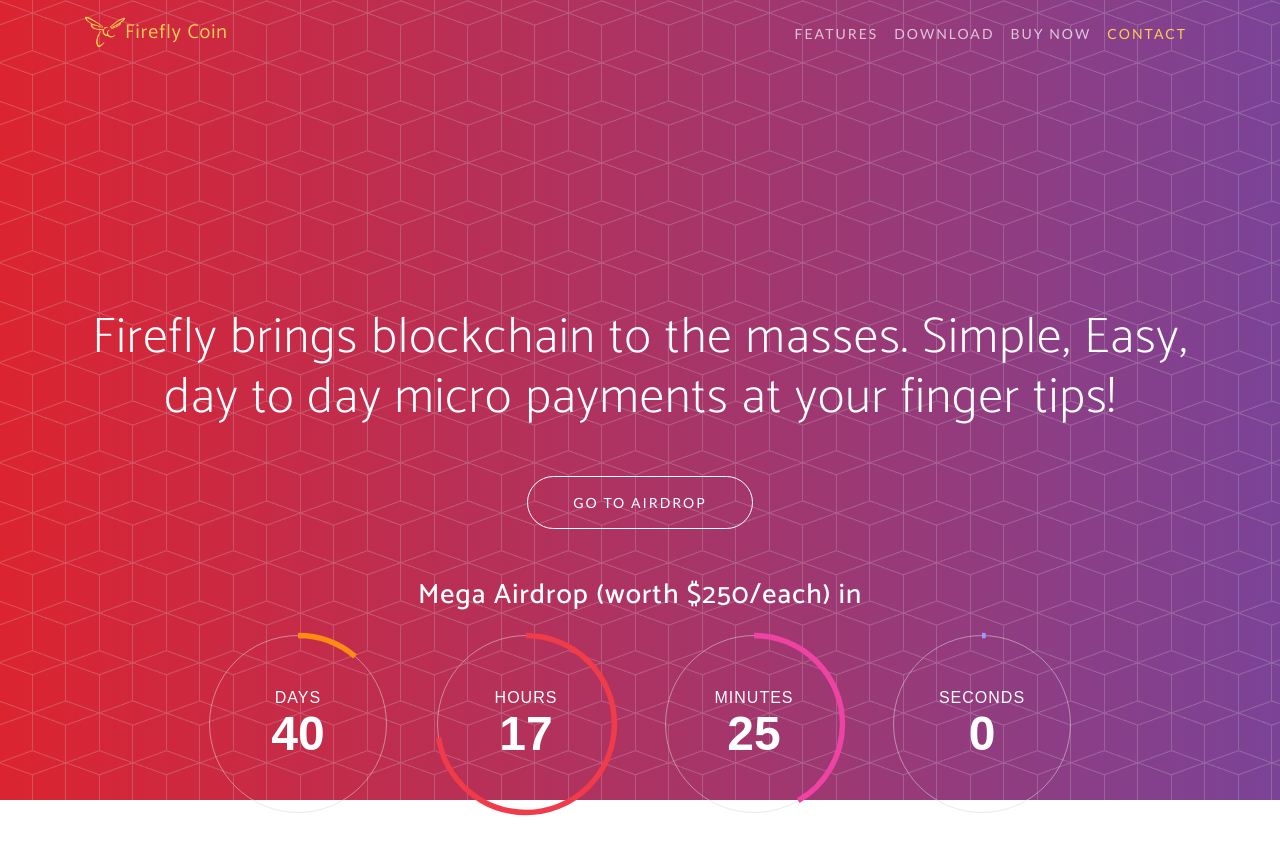
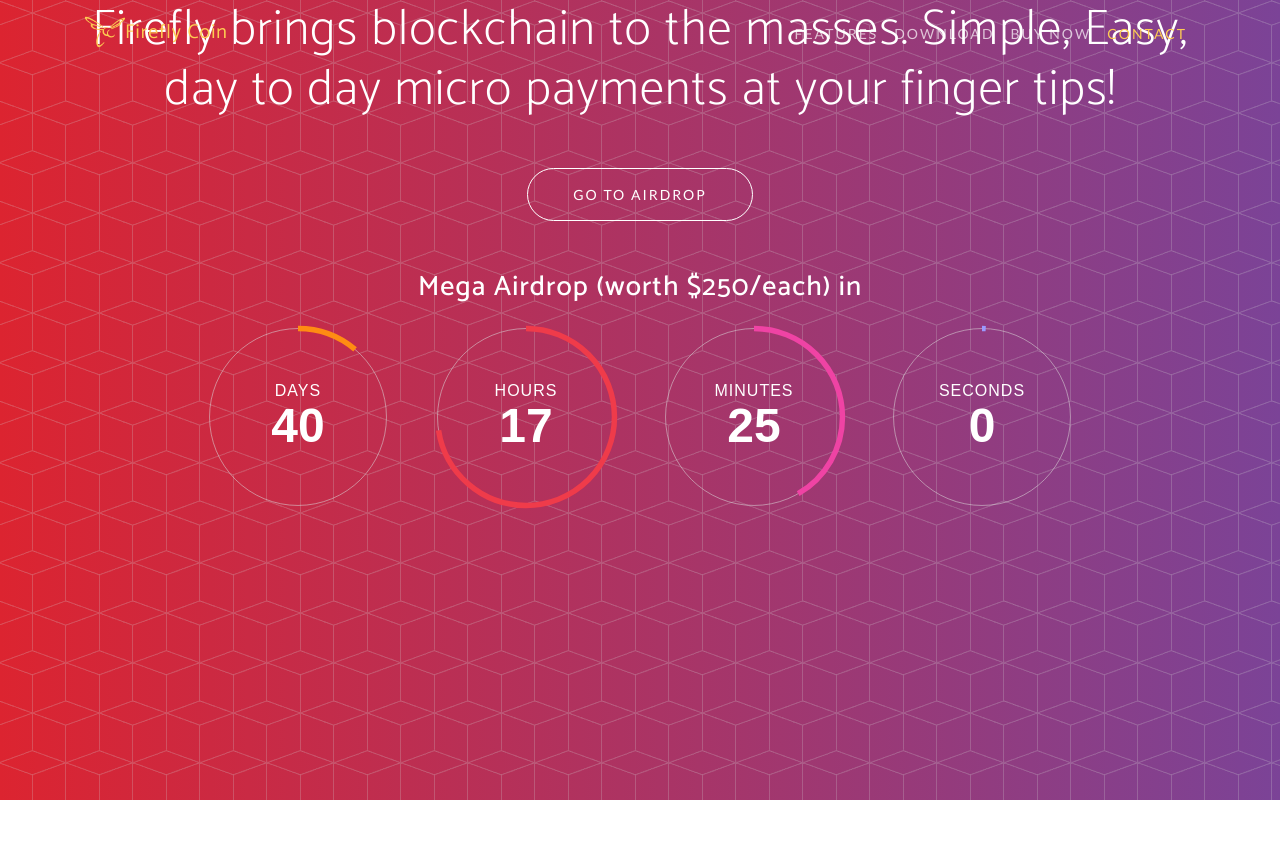
Before and after one commit to sandy912/Airdrop, a CodeIgniter app: page /Airdrop/ in a window 1280 px wide. Shown: the top 850 px of the page. Run offline with CodeIgniter, Linux system fonts and the light colour scheme; some libraries are stand-ins or nearby versions; some web fonts are replaced.

Commit message:
syle change

```diff
--- a/css/style.css
+++ b/css/style.css
@@ -551,7 +551,7 @@
 }
 
 .container-one {
-	padding-top: 27%;
+	padding-top: 20vh%;
 	text-align: center !important;
 	padding-bottom: 40px;
 }
```
